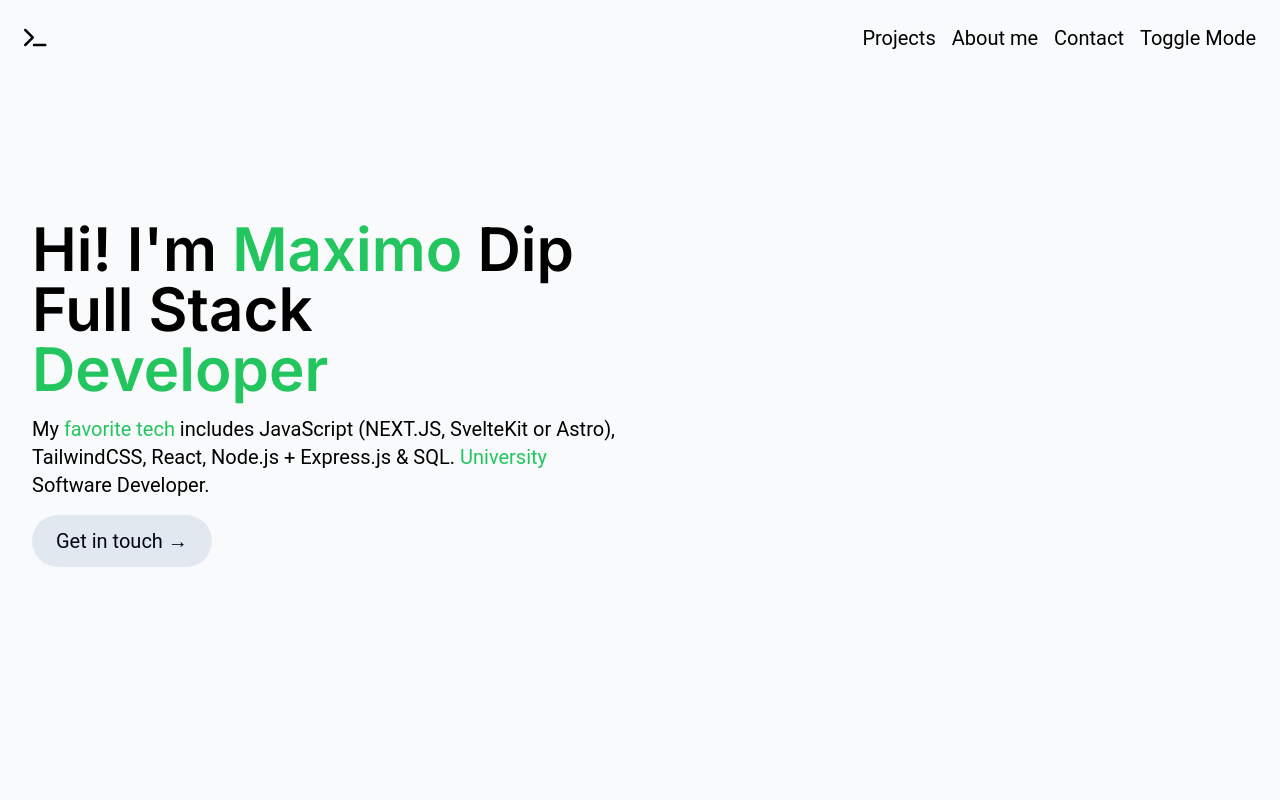
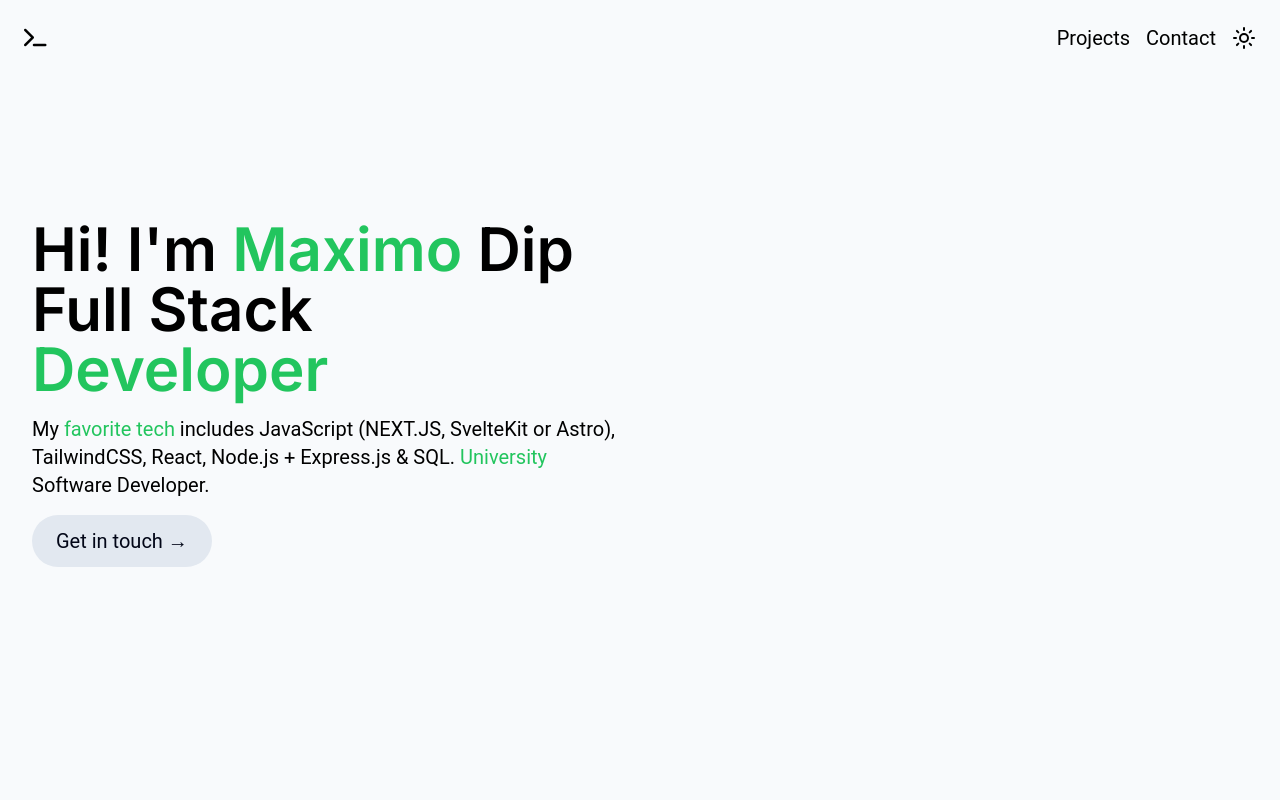
Before and after one commit to maximoaparicio/svelte-portfolio, a SvelteKit app: page / in a window 1280 px wide. Shown: the top 800 px of the page. Built offline with nearby package versions, Linux system fonts and the light colour scheme.

Commit message:
toggle theme icons

```diff
--- a/src/components/Header.svelte
+++ b/src/components/Header.svelte
@@ -1,31 +1,16 @@
 <script>
+  import { Sun, Moon } from "lucide-svelte";
+  import { theme } from "$lib/stores/theme";
+  import { setContext } from "svelte";
+
   export let y;
 
   let tabs = [
     { name: "Projects", link: "#projects" },
-    { name: "About me", link: "#about" },
     { name: "Contact", link: "#contact" },
   ];
 
-  import { onMount } from "svelte";
-
-  // Function to set theme based on system preference
-  function setTheme() {
-    const darkMode =
-      window.matchMedia &&
-      window.matchMedia("(prefers-color-scheme: dark)").matches;
-
-    if (darkMode) {
-      document.documentElement.classList.add("dark");
-      localStorage.theme = "dark";
-    } else {
-      document.documentElement.classList.remove("dark");
-      localStorage.theme = "light";
-    }
-  }
-
-  // Call setTheme when the component mounts
-  onMount(setTheme);
+  setContext("theme", theme);
 
   // Toggle theme
   function toggleTheme() {
@@ -36,6 +21,7 @@
       document.documentElement.classList.add("dark");
       localStorage.theme = "dark";
     }
+    theme.update((value) => (value === "light" ? "dark" : "light"));
   }
 </script>
 
@@ -56,6 +42,12 @@
         <p>{tab.name}</p>
       </a>
     {/each}
-    <button on:click={toggleTheme}> Toggle Mode </button>
+    <button on:click={toggleTheme}>
+      {#if $theme === "light"}
+        <Sun />
+      {:else}
+        <Moon />
+      {/if}
+    </button>
   </div>
 </header>
--- /dev/null
+++ b/src/lib/stores/theme.js
@@ -0,0 +1,5 @@
+// src/stores/theme.js
+
+import { writable } from "svelte/store";
+
+export const theme = writable("light");
--- a/src/routes/+layout.svelte
+++ b/src/routes/+layout.svelte
@@ -2,6 +2,7 @@
   import "../app.css";
   import Header from "../components/Header.svelte";
   import Footer from "../components/Footer.svelte";
+  import { onMount } from "svelte";
 
   let y;
   let innerHeight = 0;
@@ -10,6 +11,22 @@
   function goTop() {
     document.body.scrollIntoView();
   }
+
+  function setTheme() {
+    const darkMode =
+      window.matchMedia &&
+      window.matchMedia("(prefers-color-scheme: dark)").matches;
+
+    if (darkMode) {
+      document.documentElement.classList.add("dark");
+      localStorage.theme = "dark";
+    } else {
+      document.documentElement.classList.remove("dark");
+      localStorage.theme = "light";
+    }
+  }
+
+  onMount(setTheme);
 </script>
 
 <div
```
